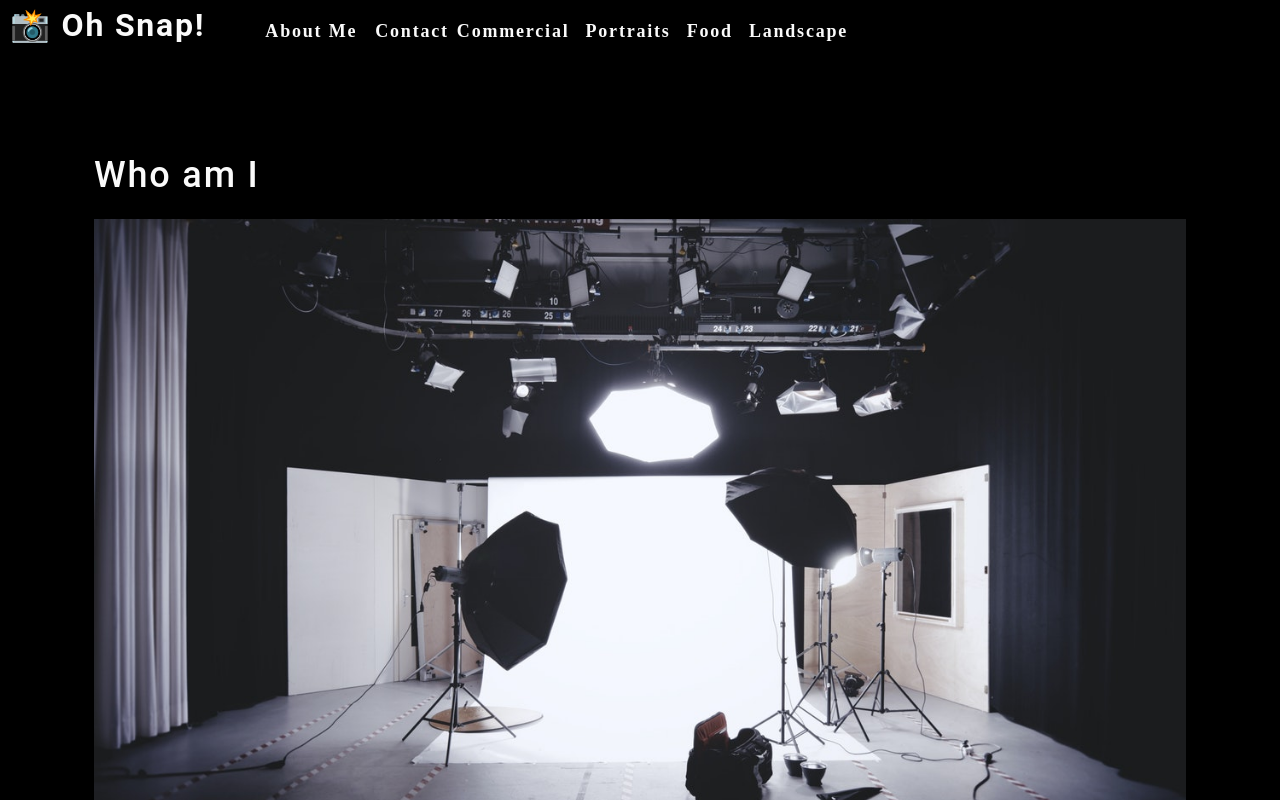
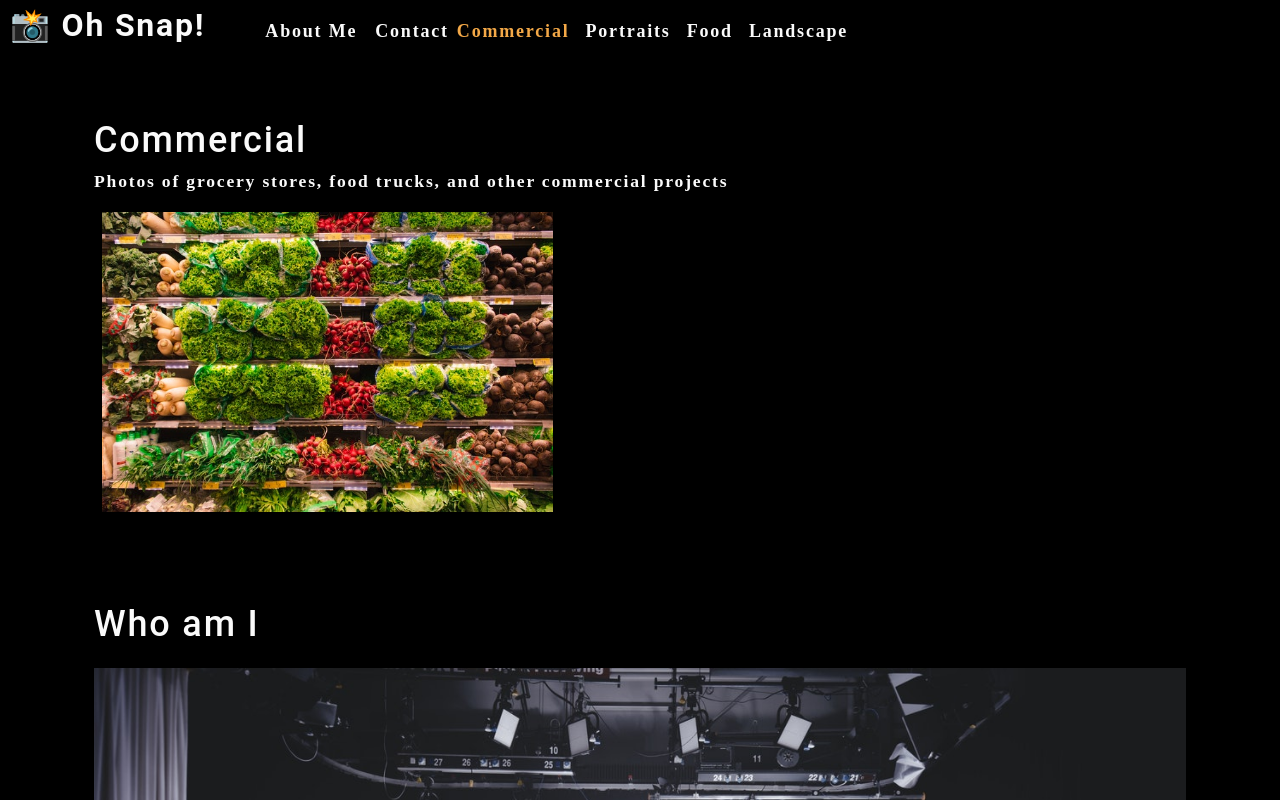
Before and after one commit to sdanyalk/photo-port, a React (Create React App) app: page / in a window 1280 px wide. Shown: the top 800 px of the page. Built offline with nearby package versions, Linux system fonts and the light colour scheme.

Commit message:
added state to components

```diff
--- a/src/App.js
+++ b/src/App.js
@@ -1,12 +1,40 @@
+import { useState } from 'react';
 import './App.css';
 import About from './components/About';
 import Nav from './components/Nav';
+import Gallery from './components/Gallery';
 
 function App() {
+  const categories = [
+    {
+      name: "commercial",
+      description: "Photos of grocery stores, food trucks, and other commercial projects",
+    },
+    {
+      name: "portraits",
+      description: "Portraits of people in my life"
+    },
+    {
+      name: "food",
+      description: "Delicious delicacies"
+    },
+    {
+      name: "landscape",
+      description: "Fields, farmhouses, waterfalls, and the beauty of nature",
+    },
+  ];
+
+  const [currentCategory, setCurrentCategory] = useState(categories[0]);
+
   return (
     <div>
-      <Nav></Nav>
+      <Nav
+        categories={categories}
+        setCurrentCategory={setCurrentCategory}
+        currentCategory={currentCategory}
+      ></Nav>
       <main>
+        <Gallery></Gallery>
         <About></About>
       </main>
     </div>
--- /dev/null
+++ b/src/components/Gallery/index.js
@@ -0,0 +1,27 @@
+import React from 'react';
+import { capitalizeFirstLetter } from '../../utils/helpers';
+import photo from '../../assets/small/commercial/0.jpg';
+
+const Gallery = () => {
+    const currentCategory = {
+        name: 'commercial',
+        description:
+            'Photos of grocery stores, food trucks, and other commercial projects',
+    };
+
+    return (
+        <section>
+            <h1>{capitalizeFirstLetter(currentCategory.name)}</h1>
+            <p>{currentCategory.description}</p>
+            <div className='flex-row'>
+                <img
+                    src={photo}
+                    alt='Commercial Example'
+                    className='img-thumbnail mx-1'
+                />
+            </div>
+        </section>
+    );
+};
+
+export default Gallery;
--- a/src/components/Nav/index.js
+++ b/src/components/Nav/index.js
@@ -1,23 +1,12 @@
-import React from "react";
+import React, { useEffect } from 'react';
+import { capitalizeFirstLetter } from '../../utils/helpers';
 
-const Nav = () => {
-    const categories = [
-        {
-            name: "Commercial",
-            description:
-                "Photos of grocery stores, food trucks, and other commercial projects",
-        },
-        { name: "Portraits", description: "Portraits of people in my life" },
-        { name: "Food", description: "Delicious delicacies" },
-        {
-            name: "Landscape",
-            description: "Fields, farmhouses, waterfalls, and the beauty of nature",
-        },
-    ];
+const Nav = (props) => {
+    const { categories = [], setCurrentCategory, currentCategory } = props;
 
-    const categorySelected = (name) => {
-        console.log(`${name} clicked`);
-    };
+    useEffect(() => {
+        document.title = capitalizeFirstLetter(currentCategory.name);
+    }, [currentCategory]);
 
     return (
         <header className="flex-row px-1">
@@ -39,11 +28,11 @@
                     {
                         categories.map((category) => (
                             <li
-                                className="mx-1"
+                                className={`mx-1 ${currentCategory.name === category.name && 'navActive'}`}
                                 key={category.name}
                             >
-                                <span onClick={() => categorySelected(category.name)}>
-                                    {category.name}
+                                <span onClick={() => setCurrentCategory(category.name)}>
+                                    {capitalizeFirstLetter(category.name)}
                                 </span>
                             </li>
                         ))
```
